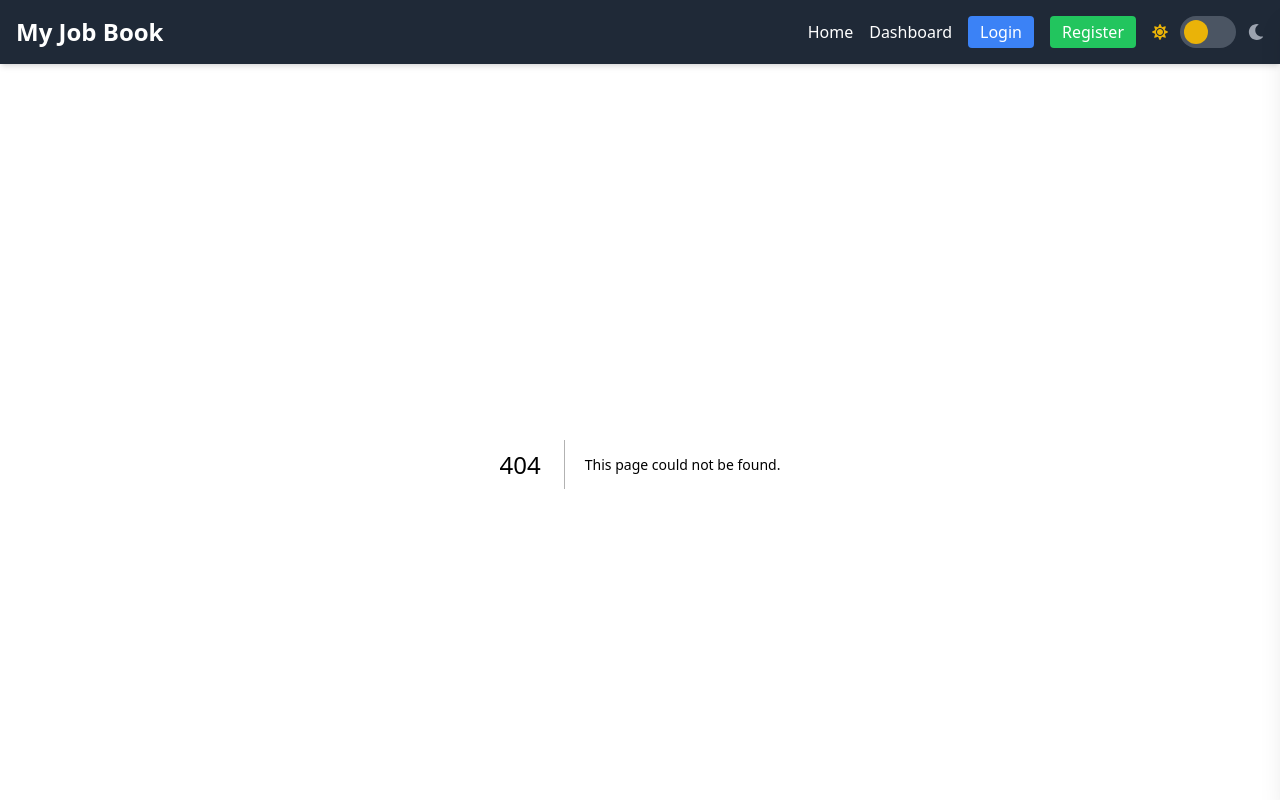
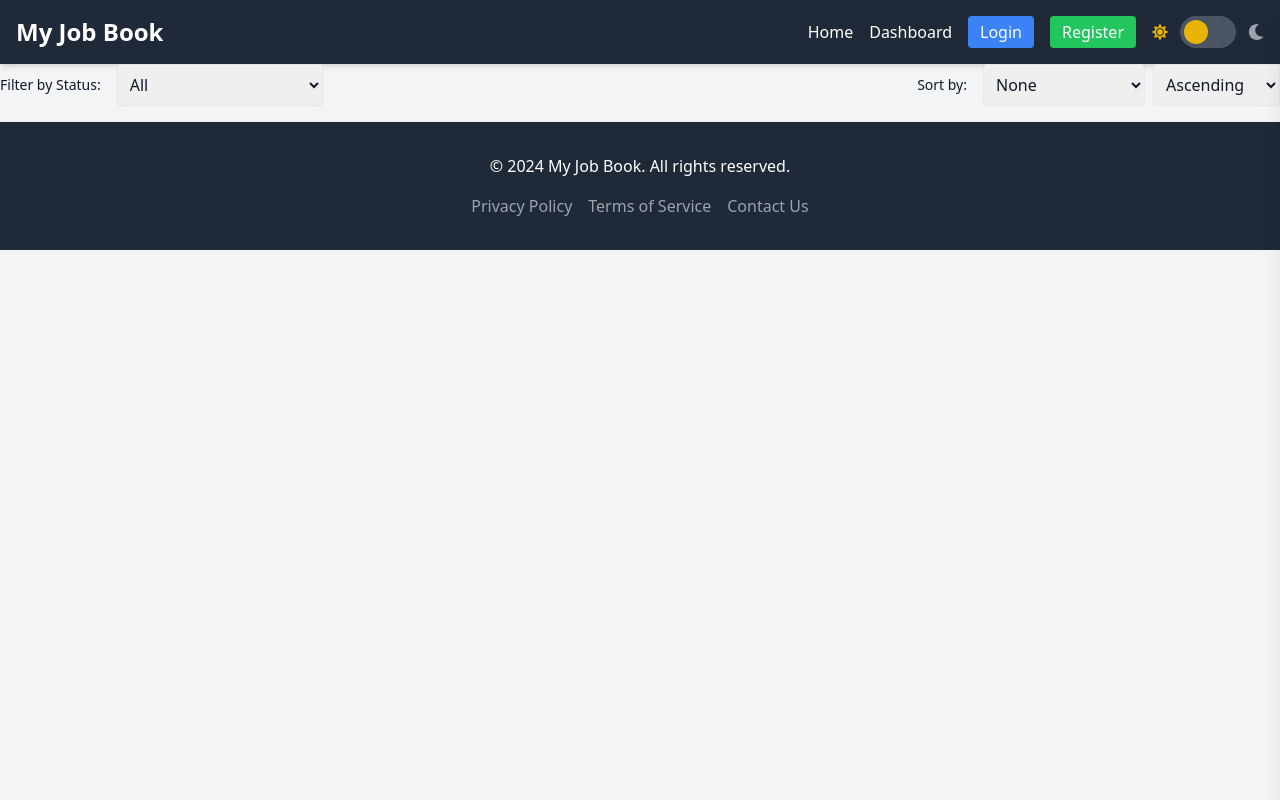
Before and after one commit to ChrisBradford2/my-job-book, a Next.js app: page /components/FilterSortControls in a window 1280 px wide. Before the commit this address had no page. Shown: the top 800 px of the page. Built offline with nearby package versions, Linux system fonts and the light colour scheme.

Commit message:
Add filters

```diff
--- /dev/null
+++ b/pages/components/FilterSortControls.tsx
@@ -0,0 +1,62 @@
+import React from 'react';
+
+interface FilterSortControlsProps {
+  filterStatus: string;
+  setFilterStatus: (status: string) => void;
+  sortField: string;
+  setSortField: (field: string) => void;
+  sortOrder: 'asc' | 'desc';
+  setSortOrder: (order: 'asc' | 'desc') => void;
+}
+
+const FilterSortControls: React.FC<FilterSortControlsProps> = ({ filterStatus, setFilterStatus, sortField, setSortField, sortOrder, setSortOrder }) => {
+  return (
+    <div className="flex flex-col sm:flex-row sm:justify-between mb-4 space-y-2 sm:space-y-0 sm:space-x-4">
+      <div className="flex flex-col sm:flex-row items-start sm:items-center space-y-2 sm:space-y-0 sm:space-x-2">
+        <label htmlFor="filterStatus" className="mr-2 text-sm">Filter by Status:</label>
+        <select
+          id="filterStatus"
+          value={filterStatus}
+          onChange={(e) => setFilterStatus(e.target.value)}
+          className="p-2 border rounded w-full sm:w-auto"
+        >
+          <option value="">All</option>
+          <option value="Ready to send">Ready to send</option>
+          <option value="Application sent">Application sent</option>
+          <option value="Follow-up sent">Follow-up sent</option>
+          <option value="Contacted by recruiter">Contacted by recruiter</option>
+          <option value="Interview scheduled">Interview scheduled</option>
+          <option value="Waiting feedback">Waiting feedback</option>
+          <option value="Rejected">Rejected</option>
+          <option value="Offer received">Offer received</option>
+        </select>
+      </div>
+      <div className="flex flex-col sm:flex-row items-start sm:items-center space-y-2 sm:space-y-0 sm:space-x-2">
+        <label htmlFor="sortField" className="mr-2 text-sm">Sort by:</label>
+        <select
+          id="sortField"
+          value={sortField}
+          onChange={(e) => setSortField(e.target.value)}
+          className="p-2 border rounded w-full sm:w-auto"
+        >
+          <option value="">None</option>
+          <option value="title">Title</option>
+          <option value="company">Company</option>
+          <option value="applicationDate">Application Date</option>
+          <option value="followUpDate">Follow Up Date</option>
+        </select>
+        <select
+          id="sortOrder"
+          value={sortOrder}
+          onChange={(e) => setSortOrder(e.target.value as 'asc' | 'desc')}
+          className="p-2 border rounded w-full sm:w-auto"
+        >
+          <option value="asc">Ascending</option>
+          <option value="desc">Descending</option>
+        </select>
+      </div>
+    </div>
+  );
+};
+
+export default FilterSortControls;
--- a/pages/components/JobOfferListItem.tsx
+++ b/pages/components/JobOfferListItem.tsx
@@ -11,6 +11,7 @@ type JobOffer = {
   status: string;
   applicationDate: string;
   followUpDate?: string;
+  interviewDate?: string;
 };
 
 type JobOfferListItemProps = {
@@ -89,18 +90,31 @@ const JobOfferListItem: React.FC<JobOfferListItemProps> = ({ job, handleDelete,
             <span className="font-semibold">Link: </span>
             <a href={job.link} target="_blank" rel="noopener noreferrer" className="text-blue-500 hover:underline">View Posting</a>
           </div>
+          {job.status !== 'Ready to send' && (
             <div className="mb-2">
               <span className="font-semibold">Applied Date: </span>
               <span>{job.applicationDate ? new Date(job.applicationDate).toLocaleDateString() : 'N/A'}</span>
             </div>
+          )}
+          {(job.status === 'Application sent' || job.status === 'Follow-up sent' || job.status === 'Waiting feedback') && (
             <div className="mb-2">
               <span className="font-semibold">Follow Up Date: </span>
               <span>{job.followUpDate ? new Date(job.followUpDate).toLocaleDateString() : 'N/A'}</span>
             </div>
+          )}
+          {job.status === 'Interview scheduled' && (
+            <div className="mb-2">
+              <span className="font-semibold">Interview Date: </span>
+              <span>{job.interviewDate ? new Date(job.interviewDate).toLocaleDateString() : 'N/A'}</span>
+            </div>
+          )}
         </div>
         <button
           onClick={() => openStatusModal(job.id, job.status)}
-          className="w-full py-2 px-4 border border-transparent rounded-md shadow-sm text-sm font-medium text-white bg-indigo-600 hover:bg-indigo-700 focus:outline-none focus:ring-2 focus:ring-offset-2 focus:ring-indigo-500 sm:w-auto sm:px-4 sm:py-2 md:absolute md:top-1/2 md:-translate-y-1/2 md:right-0"
+          className={`w-full py-2 px-4 border border-transparent rounded-md shadow-sm text-sm font-medium text-white focus:outline-none focus:ring-2 focus:ring-offset-2 focus:ring-indigo-500 sm:w-auto sm:px-4 sm:py-2 md:absolute md:top-1/2 md:-translate-y-1/2 md:right-0 ${
+            job.status === 'Offer received' || job.status === 'Rejected' ? 'bg-gray-500 cursor-not-allowed' : 'bg-indigo-600 hover:bg-indigo-700'
+          }`}
+          disabled={job.status === 'Offer received' || job.status === 'Rejected'}
         >
           Update Status
         </button>
--- a/pages/components/StatusModal.tsx
+++ b/pages/components/StatusModal.tsx
@@ -47,9 +47,16 @@ const StatusModal: React.FC<StatusModalProps> = ({ currentStatus, followUpDate,
     if (status === 'Application sent') {
       additionalDataObj.applicationDate = new Date().toISOString();
       additionalDataObj.followUpDate = new Date(Date.now() + 7 * 24 * 60 * 60 * 1000).toISOString();
+    } else if (status === 'Contacted by recruiter') {
+      additionalDataObj.interviewDate = new Date().toISOString();
+      additionalDataObj.followUpDate = '';
     } else if (status === 'Interview scheduled') {
       additionalDataObj.interviewDate = interviewDate;
+    } else if (status === 'Waiting feedback') {
+      additionalDataObj.followUpDate = new Date(Date.now() + 7 * 24 * 60 * 60 * 1000).toISOString();
     }
+
+    console.log({ ...additionalDataObj, ...additionalData });
 
     onUpdateStatus(status, { ...additionalDataObj, ...additionalData });
   };
--- a/pages/dashboard/index.tsx
+++ b/pages/dashboard/index.tsx
@@ -8,6 +8,7 @@ import JobOfferForm from '../components/JobOfferForm';
 import JobOfferTable from '../components/JobOfferList';
 import StatusModal from '../components/StatusModal';
 import { toast } from 'react-toastify';
+import FilterSortControls from '../components/FilterSortControls';
 
 type JobOffer = {
   id: number;
@@ -36,7 +37,11 @@ const Dashboard = () => {
   });
   const [currentJobId, setCurrentJobId] = useState<number | null>(null);
   const [currentStatus, setCurrentStatus] = useState<string>('');
-  const [token, setToken] = useState('');
+  const [filterStatus, setFilterStatus] = useState<string>('');
+  const [sortField, setSortField] = useState<string>('');
+  const [sortOrder, setSortOrder] = useState<'asc' | 'desc'>('asc');
+
+  const isDarkMode = Cookies.get('theme') === 'dark';
 
   const handleInputChange = (e: React.ChangeEvent<HTMLInputElement>) => {
     const { name, value } = e.target;
@@ -174,9 +179,22 @@ const Dashboard = () => {
       transform: 'translate(-50%, -50%)',
       width: '80%',
       border: '1px solid #ccc',
+      backgroundColor: isDarkMode ? '#333' : '#fff', // Gérer la couleur de fond en fonction du mode
+      color: isDarkMode ? '#fff' : '#000',
       padding: '20px'
     },
   };
+
+  const filteredJobOffers = jobOffers
+    .filter((job) => (filterStatus ? job.status === filterStatus : true))
+    .sort((a, b) => {
+      if (!sortField) return 0;
+      const aField = a[sortField as keyof JobOffer];
+      const bField = b[sortField as keyof JobOffer];
+      if ((aField ?? '') < (bField ?? '')) return sortOrder === 'asc' ? -1 : 1;
+      if ((aField ?? '') > (bField ?? '')) return sortOrder === 'asc' ? 1 : -1;
+      return 0;
+    });
 
   useEffect(() => {
     const loadJobOffers = async () => {
@@ -219,6 +237,14 @@ const Dashboard = () => {
   return (
     <main className="container mx-auto p-4">
       <h1 className="text-2xl font-bold text-center mb-4">Job Application Dashboard</h1>
+      <FilterSortControls
+        filterStatus={filterStatus}
+        setFilterStatus={setFilterStatus}
+        sortField={sortField}
+        setSortField={setSortField}
+        sortOrder={sortOrder}
+        setSortOrder={setSortOrder}
+      />
       <button onClick={openModal} className="mb-4 p-2 bg-blue-500 text-white rounded hover:bg-blue-700">Add Job Offer</button>
       <Modal
         isOpen={modalIsOpen}
@@ -236,7 +262,7 @@ const Dashboard = () => {
           onClose={closeStatusModal}
         />
       )}
-      <JobOfferTable jobOffers={jobOffers} handleDelete={handleDelete} handleEdit={handleEdit} openStatusModal={openStatusModal} />
+      <JobOfferTable jobOffers={filteredJobOffers} handleDelete={handleDelete} handleEdit={handleEdit} openStatusModal={openStatusModal} />
     </main>
   );
 };
```
Lines whose indentation alone changed are shown as unchanged.
